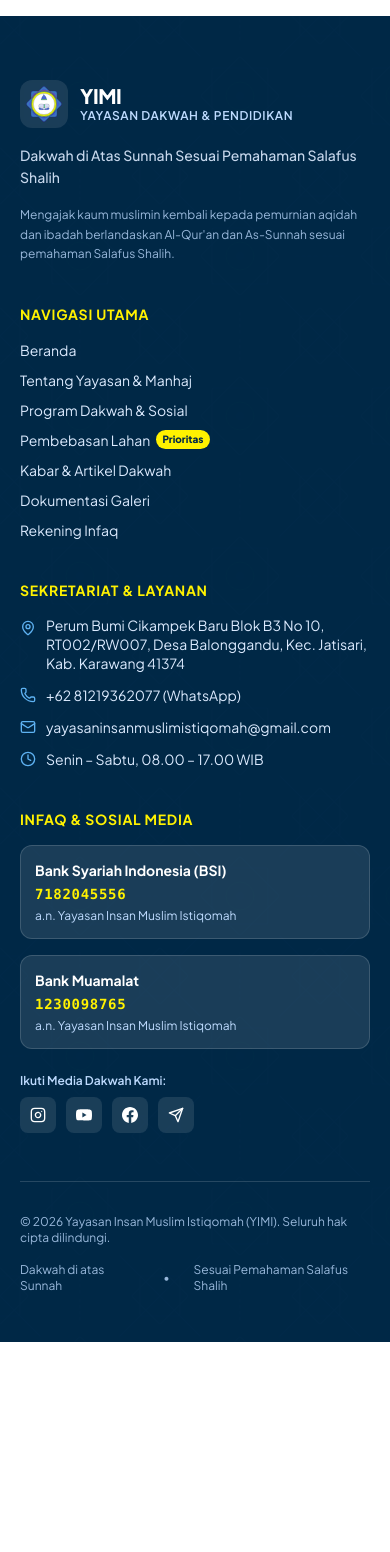
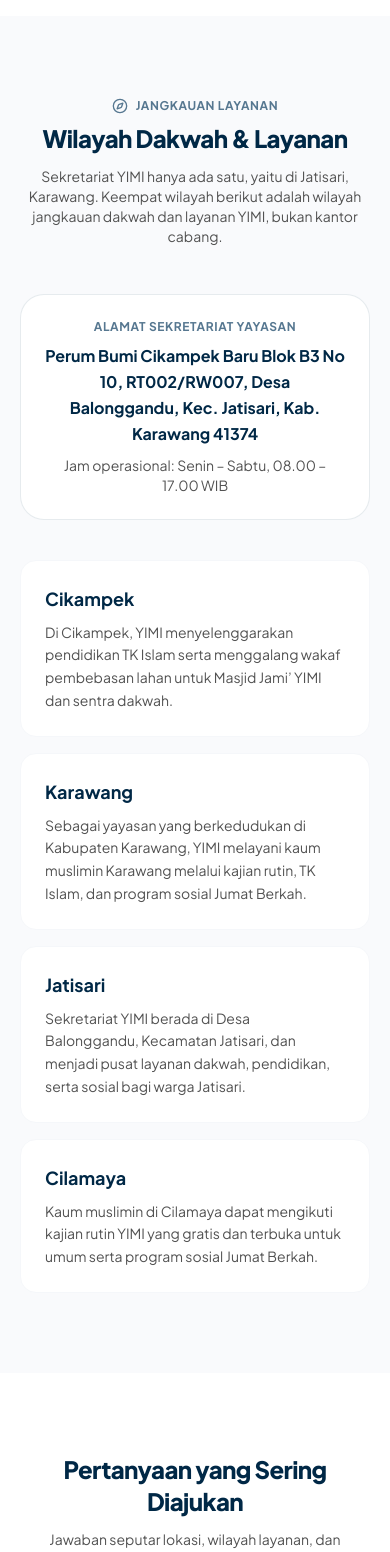
Before and after one commit to rizdwi/yimi-website, a Next.js app: page /tentang in a window 390 px wide. Shown: the part 6480-8032 px from the top of the page. Before the commit the page ends 7822 px from the top, so only its background shows below. Built offline with nearby package versions, Linux system fonts and the light colour scheme; no server answers; the database is empty.

Commit message:
feat: cakupan SEO lokal Cikampek, Karawang, Jatisari, Cilamaya + FAQ untuk Ringkasan AI

```diff
--- a/app/(public)/page.tsx
+++ b/app/(public)/page.tsx
@@ -12,11 +12,11 @@ import { constructMetadata } from '@/lib/seo';
 export const dynamic = 'force-dynamic';
 export const revalidate = 0;
 
-// Metadata homepage dioptimasi untuk kata kunci target: yayasan sunnah salafiyah + lokal Cikampek/Karawang.
+// Metadata homepage dioptimasi untuk kata kunci target: yayasan sunnah salafiyah + lokal Cikampek/Karawang/Jatisari/Cilamaya.
 export const metadata: Metadata = constructMetadata({
   title: 'Yayasan Sunnah Salafiyah Cikampek & Karawang',
   description:
-    'Yayasan Insan Muslim Istiqomah (YIMI) — yayasan dakwah sunnah bermanhaj salaf di Cikampek, Karawang. TK Islam, kajian rutin, Jumat Berkah, dan wakaf pembebasan lahan.',
+    'Yayasan Insan Muslim Istiqomah (YIMI) — yayasan dakwah sunnah bermanhaj salaf di Cikampek, Karawang, Jatisari, dan Cilamaya. TK Islam, kajian rutin, Jumat Berkah, dan wakaf pembebasan lahan.',
   canonical: '/',
 });
 
--- a/app/(public)/tentang/page.tsx
+++ b/app/(public)/tentang/page.tsx
@@ -7,6 +7,7 @@ import { PageHero } from '@/components/ui/PageHero';
 import { StarOrnament } from '@/components/ui/StarOrnament';
 import { constructMetadata } from '@/lib/seo';
 import aboutData from '@/content/about.json';
+import siteData from '@/content/site.json';
 import { supabase } from '@/lib/supabase';
 
 export const dynamic = 'force-dynamic';
@@ -49,6 +50,74 @@ interface AboutContent {
     makna: string;
   }>;
 }
+
+// Wilayah jangkauan dakwah & layanan YIMI. Sekretariat YIMI hanya ada satu,
+// di Jatisari, Karawang — keempat wilayah ini adalah wilayah jangkauan,
+// bukan kantor cabang.
+const wilayahLayanan: Array<{ wilayah: string; deskripsi: string }> = [
+  {
+    wilayah: 'Cikampek',
+    deskripsi:
+      'Di Cikampek, YIMI menyelenggarakan pendidikan TK Islam serta menggalang wakaf pembebasan lahan untuk Masjid Jami\u2019 YIMI dan sentra dakwah.',
+  },
+  {
+    wilayah: 'Karawang',
+    deskripsi:
+      'Sebagai yayasan yang berkedudukan di Kabupaten Karawang, YIMI melayani kaum muslimin Karawang melalui kajian rutin, TK Islam, dan program sosial Jumat Berkah.',
+  },
+  {
+    wilayah: 'Jatisari',
+    deskripsi:
+      'Sekretariat YIMI berada di Desa Balonggandu, Kecamatan Jatisari, dan menjadi pusat layanan dakwah, pendidikan, serta sosial bagi warga Jatisari.',
+  },
+  {
+    wilayah: 'Cilamaya',
+    deskripsi:
+      'Kaum muslimin di Cilamaya dapat mengikuti kajian rutin YIMI yang gratis dan terbuka untuk umum serta program sosial Jumat Berkah.',
+  },
+];
+
+// Tanya jawab seputar YIMI — tampil sebagai teks di halaman dan sebagai
+// FAQPage JSON-LD (dibangun dari array yang sama) agar Google dapat
+// mengutipnya di hasil pencarian dan Ringkasan AI.
+const faqItems: Array<{ pertanyaan: string; jawaban: string }> = [
+  {
+    pertanyaan: 'Yayasan Islam apa saja yang ada di Cikampek?',
+    jawaban: `Salah satu yayasan Islam di Cikampek adalah Yayasan Insan Muslim Istiqomah (YIMI), yayasan dakwah dan pendidikan Islam bermanhaj salaf yang berkedudukan di ${siteData.kontak.alamat}. YIMI menyelenggarakan TK Islam, kajian rutin, program sosial Jumat Berkah, dan pembebasan lahan wakaf.`,
+  },
+  {
+    pertanyaan: 'Di mana alamat Yayasan Insan Muslim Istiqomah (YIMI)?',
+    jawaban: `Sekretariat Yayasan Insan Muslim Istiqomah (YIMI) beralamat di ${siteData.kontak.alamat}. Jam operasional ${siteData.kontak.jamOperasional}.`,
+  },
+  {
+    pertanyaan: 'Apakah YIMI melayani warga Jatisari?',
+    jawaban:
+      'Ya. Sekretariat YIMI berada di Desa Balonggandu, Kecamatan Jatisari, sehingga warga Jatisari dapat mengikuti kajian rutin, mendaftarkan putra-putrinya ke TK Islam Insan Muslim Istiqomah, serta mengikuti program sosial Jumat Berkah.',
+  },
+  {
+    pertanyaan: 'Apakah ada yayasan Islam di Cilamaya?',
+    jawaban:
+      'YIMI tidak berkantor di Cilamaya — satu-satunya sekretariat YIMI berada di Jatisari, Karawang — tetapi kaum muslimin di Cilamaya dapat mengikuti kajian rutin YIMI yang gratis dan terbuka untuk umum serta program sosial Jumat Berkah.',
+  },
+  {
+    pertanyaan: 'Apa saja program Yayasan Insan Muslim Istiqomah di Karawang?',
+    jawaban:
+      'Program YIMI di Karawang meliputi pendidikan anak usia dini di TK Islam Insan Muslim Istiqomah, kajian ilmiah salaf yang gratis dan terbuka untuk umum, sedekah Jumat Berkah berupa makanan dan sembako untuk yatim piatu, dhuafa, dan jamaah shalat Jumat, serta pembebasan lahan wakaf untuk Masjid Jami\u2019 YIMI dan ruang kelas TK.',
+  },
+];
+
+const faqJsonLd = {
+  '@context': 'https://schema.org',
+  '@type': 'FAQPage',
+  mainEntity: faqItems.map((item) => ({
+    '@type': 'Question',
+    name: item.pertanyaan,
+    acceptedAnswer: {
+      '@type': 'Answer',
+      text: item.jawaban,
+    },
+  })),
+};
 
 export default async function TentangPage() {
   let content: AboutContent = aboutData;
@@ -106,6 +175,10 @@ export default async function TentangPage() {
 
   return (
     <div className="pt-[72px]">
+      <script
+        type="application/ld+json"
+        dangerouslySetInnerHTML={{ __html: JSON.stringify(faqJsonLd) }}
+      />
       {/* Subpage Hero (Height 320px) */}
       <PageHero
         image="/images/banners/tentang.jpg"
@@ -340,6 +413,86 @@ export default async function TentangPage() {
           </div>
         </div>
       </section>
+
+      {/* Wilayah Dakwah & Layanan */}
+      <section className="py-20 bg-neutral-100/60">
+        <div className="max-w-[1200px] w-full mx-auto px-5 md:px-8">
+          <div className="text-center max-w-2xl mx-auto mb-12">
+            <div className="inline-flex items-center gap-2 text-xs font-bold uppercase tracking-wider text-yimi-green-700 mb-2">
+              <Compass className="w-4 h-4" />
+              <span>Jangkauan Layanan</span>
+            </div>
+            <h2 className="text-2xl sm:text-3xl md:text-4xl font-extrabold text-yimi-blue-800 tracking-tight mb-3">
+              Wilayah Dakwah &amp; Layanan
+            </h2>
+            <p className="text-sm text-neutral-600">
+              Sekretariat YIMI hanya ada satu, yaitu di Jatisari, Karawang.
+              Keempat wilayah berikut adalah wilayah jangkauan dakwah dan
+              layanan YIMI, bukan kantor cabang.
+            </p>
+          </div>
+
+          <div className="max-w-3xl mx-auto mb-10 p-6 rounded-3xl bg-white border border-yimi-blue-600/15 text-center">
+            <p className="text-xs font-bold uppercase tracking-wider text-yimi-blue-600 mb-2">
+              Alamat Sekretariat Yayasan
+            </p>
+            <p className="text-base sm:text-lg font-bold text-yimi-blue-800 leading-relaxed">
+              {siteData.kontak.alamat}
+            </p>
+            <p className="text-sm text-neutral-600 mt-2">
+              Jam operasional: {siteData.kontak.jamOperasional}
+            </p>
+          </div>
+
+          <div className="grid grid-cols-1 sm:grid-cols-2 gap-4 max-w-4xl mx-auto">
+            {wilayahLayanan.map((item) => (
+              <div
+                key={item.wilayah}
+                className="p-6 rounded-2xl bg-white border border-neutral-100 hover:border-yimi-blue-600/20 transition-colors"
+              >
+                <h3 className="text-lg font-bold text-yimi-blue-800 mb-2">
+                  {item.wilayah}
+                </h3>
+                <p className="text-sm text-neutral-600 leading-relaxed">
+                  {item.deskripsi}
+                </p>
+              </div>
+            ))}
+          </div>
+        </div>
+      </section>
+
+      {/* Pertanyaan yang Sering Diajukan */}
+      <section className="py-20 bg-white">
+        <div className="max-w-[1200px] w-full mx-auto px-5 md:px-8">
+          <div className="max-w-3xl mx-auto">
+            <div className="text-center mb-12">
+              <h2 className="text-2xl sm:text-3xl md:text-4xl font-extrabold text-yimi-blue-800 tracking-tight mb-3">
+                Pertanyaan yang Sering Diajukan
+              </h2>
+              <p className="text-sm text-neutral-600">
+                Jawaban seputar lokasi, wilayah layanan, dan program Yayasan
+                Insan Muslim Istiqomah.
+              </p>
+            </div>
+            <div className="flex flex-col gap-4">
+              {faqItems.map((item) => (
+                <div
+                  key={item.pertanyaan}
+                  className="p-6 rounded-2xl bg-neutral-50 border border-neutral-100"
+                >
+                  <h3 className="text-base sm:text-lg font-bold text-yimi-blue-800 mb-2">
+                    {item.pertanyaan}
+                  </h3>
+                  <p className="text-sm sm:text-base text-neutral-700 leading-relaxed">
+                    {item.jawaban}
+                  </p>
+                </div>
+              ))}
+            </div>
+          </div>
+        </div>
+      </section>
     </div>
   );
 }
--- a/app/layout.tsx
+++ b/app/layout.tsx
@@ -33,7 +33,7 @@ const alamatYayasan = {
 };
 
 // Data terstruktur Schema.org untuk SEO lokal: membantu Google memahami
-// YIMI sebagai yayasan dan sekolah Islam di Cikampek, Karawang.
+// YIMI sebagai yayasan dan sekolah Islam di Cikampek, Karawang, Jatisari, dan Cilamaya.
 const jsonLd = {
   '@context': 'https://schema.org',
   '@graph': [
@@ -51,6 +51,8 @@ const jsonLd = {
       areaServed: [
         { '@type': 'City', name: 'Cikampek' },
         { '@type': 'City', name: 'Karawang' },
+        { '@type': 'City', name: 'Jatisari' },
+        { '@type': 'City', name: 'Cilamaya' },
       ],
       sameAs: [
         siteData.sosmed.instagram,
@@ -71,6 +73,8 @@ const jsonLd = {
       areaServed: [
         { '@type': 'City', name: 'Cikampek' },
         { '@type': 'City', name: 'Karawang' },
+        { '@type': 'City', name: 'Jatisari' },
+        { '@type': 'City', name: 'Cilamaya' },
       ],
     },
   ],
```
